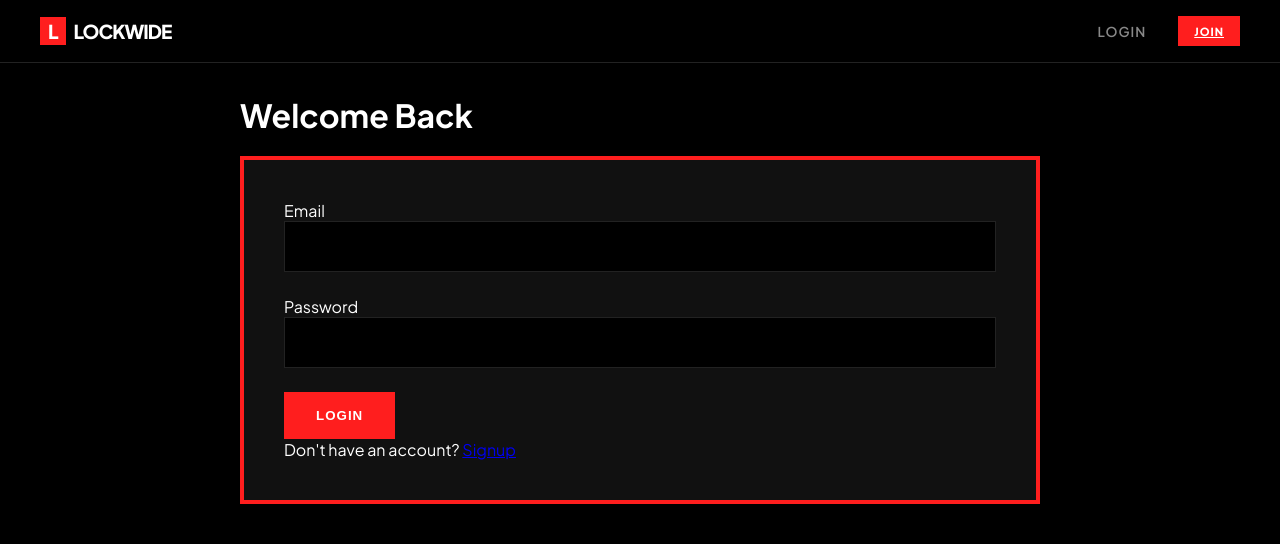
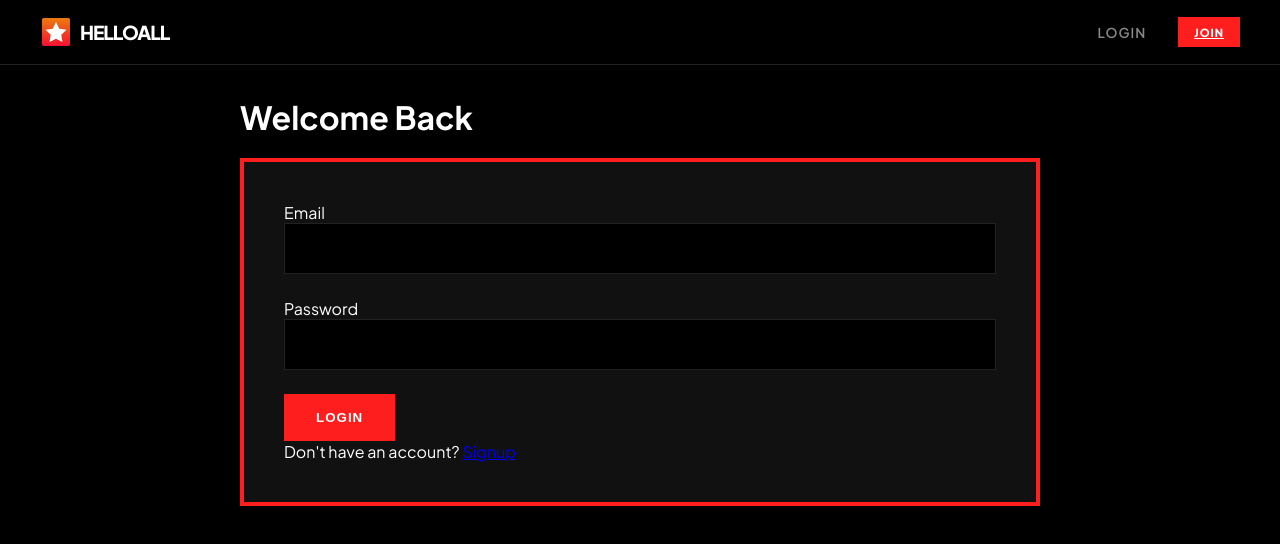
Before and after one commit to Kaamessh/social, a React (Vite) app: page /login in a window 1280 px wide. Shown: the top 544 px of the page. Built offline with nearby package versions, Linux system fonts and the light colour scheme.

Commit message:
chore: finalize Helloall branding in navbar and create post page

```diff
--- a/src/components/Navbar.jsx
+++ b/src/components/Navbar.jsx
@@ -14,7 +14,10 @@ const Navbar = () => {
     return (
         <nav className="navbar">
             <div className="nav-container">
-                <Link to="/" className="nav-logo">LOCKWIDE</Link>
+                <Link to="/" className="nav-logo">
+                    <img src="/favicon.svg" alt="Logo" />
+                    HELLOALL
+                </Link>
 
                 <div className="nav-links">
                     {user ? (
--- a/src/index.css
+++ b/src/index.css
@@ -52,12 +52,12 @@ body {
   gap: 8px;
 }
 
-.nav-logo::before {
-  content: 'L';
-  background: var(--primary);
-  padding: 2px 8px;
-  color: white;
+.nav-logo img {
+  width: 32px;
+  height: 32px;
+  object-fit: contain;
 }
+
 
 .nav-links {
   display: flex;
--- a/src/pages/CreatePost.jsx
+++ b/src/pages/CreatePost.jsx
@@ -110,7 +110,7 @@ const CreatePost = () => {
                         />
                     </div>
                     <button type="submit" className="btn btn-primary" style={{ width: '100%' }} disabled={loading}>
-                        {loading ? 'SECURING DATA...' : 'SHARE TO LOCKWIDE'}
+                        {loading ? 'SECURING DATA...' : 'SHARE TO HELLOALL'}
                     </button>
                 </form>
             </div>
```
